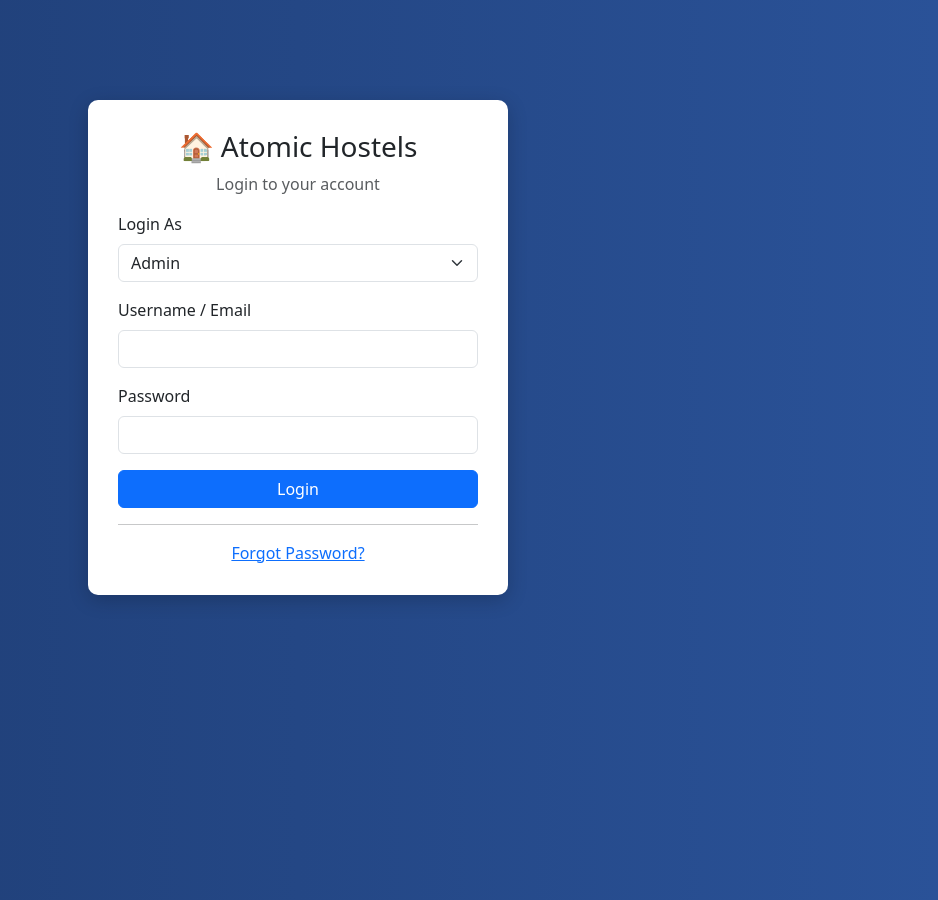
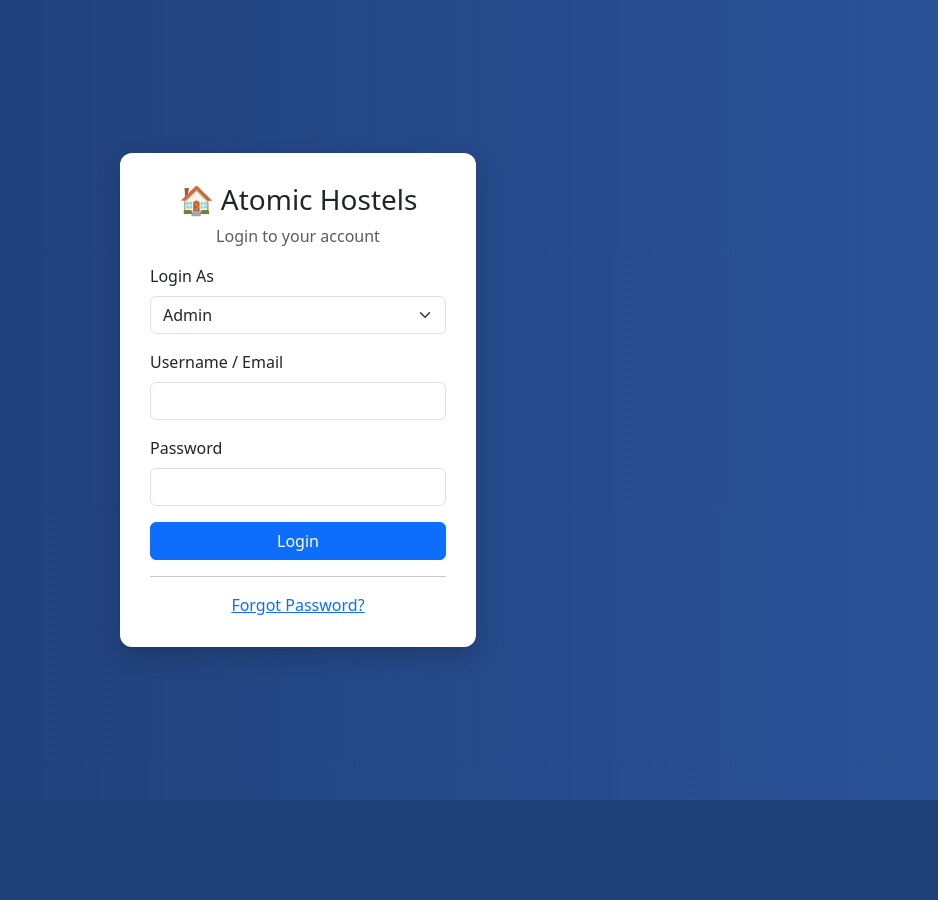
Before and after one commit to DevOwen254/atomic_hostels, a Flask app: page / in a window 1280 px wide. Shown: the whole page, without its empty margins (342-1280 px from the left). After the commit the page ends 800 px from the top, so only its background shows below. Run offline with Flask 3, Linux system fonts and the light colour scheme.

Commit message:
Update login.html

```diff
--- a/templates/login.html
+++ b/templates/login.html
@@ -2,6 +2,8 @@
 <html lang="en">
 <head>
 <meta charset="UTF-8">
+<meta name="viewport" content="width=device-width, initial-scale=1.0">
+
 <title>Atomic Hostels - Login</title>
 
 <link href="https://cdn.jsdelivr.net/npm/bootstrap@5.3.0/dist/css/bootstrap.min.css" rel="stylesheet">
@@ -9,21 +11,41 @@
 <style>
 body {
     background: linear-gradient(to right, #1e3c72, #2a5298);
-            height: 100vh;
+    min-height: 100vh;
+    display: flex;
+    align-items: center;
+    justify-content: center;
 }
 
+/* LOGIN CARD */
 .login-card {
+    width: 100%;
     max-width: 420px;
-            margin: auto;
-            margin-top: 100px;
     padding: 30px;
+    border-radius: 12px;
+    background: white;
+    box-shadow: 0 8px 25px rgba(0,0,0,0.2);
+}
+
+/* SMALL DEVICES */
+@media (max-width: 576px) {
+    .login-card {
+        padding: 20px;
         border-radius: 10px;
-            background: white;
-            box-shadow: 0 5px 20px rgba(0,0,0,0.2);
+    }
+
+    h3 {
+        font-size: 1.5rem;
+    }
 }
 </style>
 </head>
+
 <body>
+
+<div class="container">
+    <div class="row justify-content-center">
+        <div class="col-12 col-sm-10 col-md-6 col-lg-4">
 
             <div class="login-card">
 
@@ -32,7 +54,7 @@
 
                 {% with messages = get_flashed_messages() %}
                     {% if messages %}
-            <div style="background: #d4edda; padding: 10px; margin-bottom: 10px;">
+                        <div class="alert alert-success">
                             {{ messages[0] }}
                         </div>
                     {% endif %}
@@ -40,7 +62,7 @@
 
                 <form method="POST" action="/login">
 
-        <!-- ROLE SELECTION -->
+                    <!-- ROLE -->
                     <div class="mb-3">
                         <label class="form-label">Login As</label>
                         <select name="role" class="form-select" required>
@@ -49,7 +71,7 @@
                         </select>
                     </div>
 
-        <!-- USERNAME / EMAIL -->
+                    <!-- USER -->
                     <div class="mb-3">
                         <label class="form-label">Username / Email</label>
                         <input type="text" name="identifier" class="form-control" required>
@@ -61,7 +83,9 @@
                         <input type="password" name="password" class="form-control" required>
                     </div>
 
-        <button class="btn btn-primary w-100">Login</button>
+                    <button class="btn btn-primary w-100">
+                        Login
+                    </button>
                 </form>
 
                 <hr>
@@ -72,5 +96,9 @@
 
             </div>
 
+        </div>
+    </div>
+</div>
+
 </body>
 </html>
```
Lines whose indentation alone changed are shown as unchanged.
